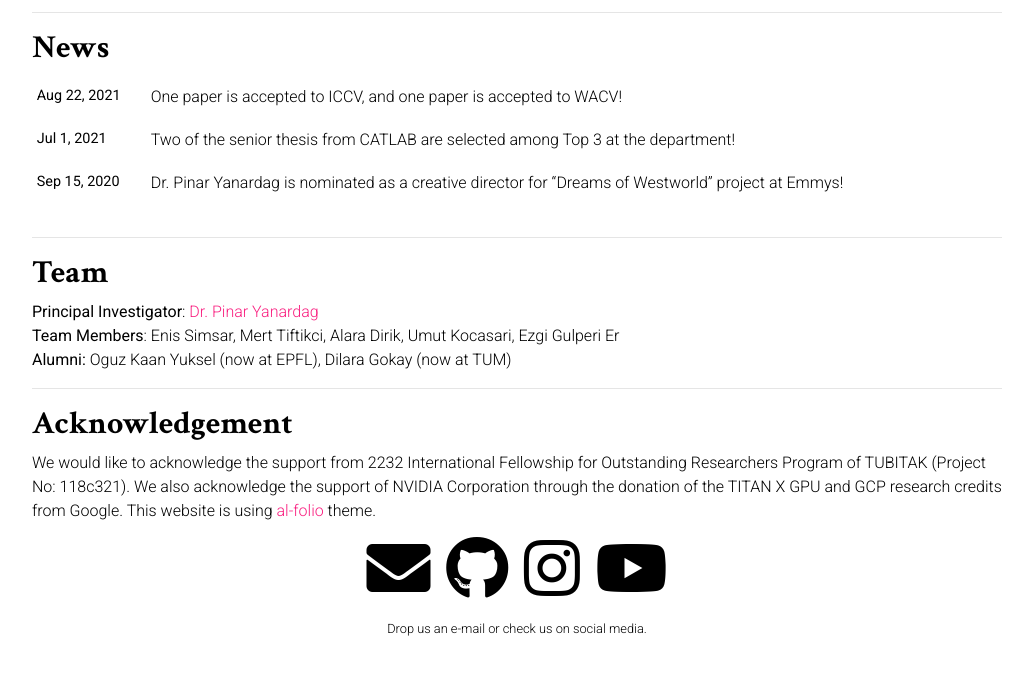
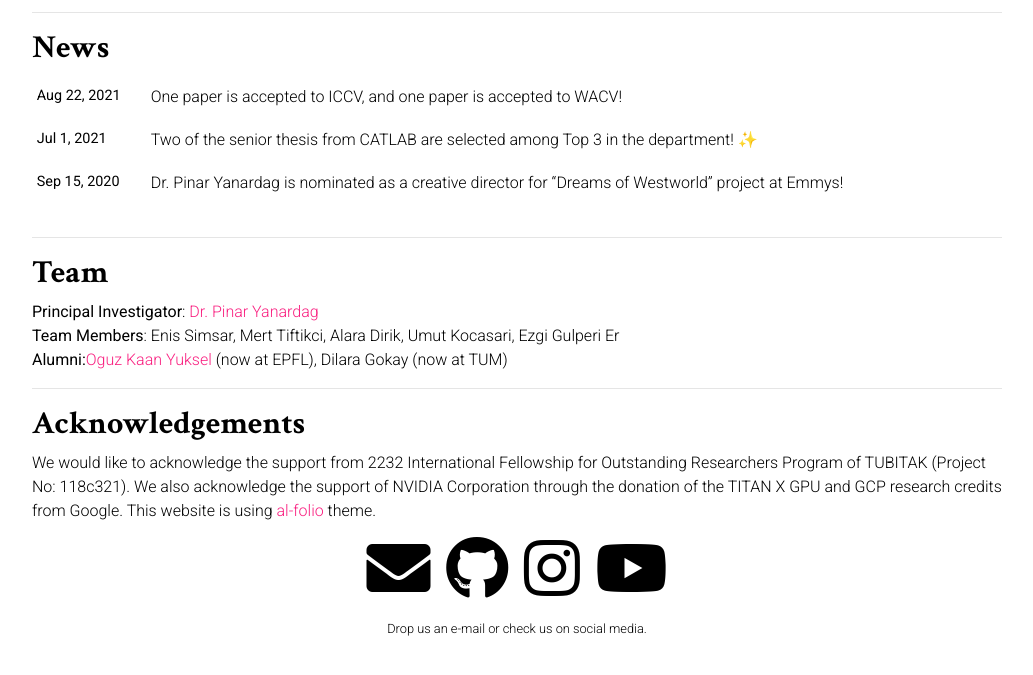
Before and after one commit to catlab-team/catlab-team.github.io, a Jekyll site: the page built from _pages/about.md, in a window 1280 px wide, cut to the strip 362-1071 px from the top of the page. Shown: the top 675 px of the strip, without its empty margins (123-1156 px from the left). Built offline with Jekyll 4.4.1, drawn with Linux system fonts in a browser that asks for light colours; nearby versions of some CDN libraries; emoji names are drawn with the system emoji font; comment, search, counter and statistics services are not loaded; a style sheet for code colours, icons or effects is not loaded.

Commit message:
update links

```diff
--- a/_bibliography/papers.bib
+++ b/_bibliography/papers.bib
@@ -38,7 +38,7 @@
 @article{graph2pix,
   abbr={AIM at ICCV},
   title={Graph2Pix: A Graph-Based Image to Image Translation Framework},
-  author={Dilara Gokay and Enis Simsar and Efehan Atici and Atif Emre Yilmaz and Alper Ahmetoglu and Pinar Yanardag},
+  author={Dilara Gokay* and Enis Simsar* and Efehan Atici and Atif Emre Yilmaz and Alper Ahmetoglu and Pinar Yanardag},
   abstract={In this paper, we propose a graph-based image-to-image translation framework for generating images. We use rich data collected from the popular creativity platform Artbreeder, where users interpolate multiple GAN-generated images to create artworks. This unique approach of creating new images leads to a tree-like structure where one can track historical data about the creation of a particular image. Inspired by this structure, we propose a novel graph-to-image translation model called Graph2Pix, which takes a graph and corresponding images as input and generates a single image as output. Our experiments show that Graph2Pix is able to outperform several image-to-image translation frameworks on benchmark metrics, including LPIPS (with a 25% improvement) and human perception studies (n=60), where users preferred the images generated by our method 81.5% of the time.},
   booktitle={Advances of Image Manipulation Workshop at ICCV},
   journal={Advances of Image Manipulation Workshop at ICCV},
--- a/_layouts/about.html
+++ b/_layouts/about.html
@@ -30,12 +30,12 @@ layout: default
 <hr>
 <h2 class="post-title" style="font-family: 'Crimson Text', serif;">Team</h2>
 
-<b>Principal Investigator</b>:  <a href="">Dr. Pinar Yanardag</a><br>
+<b>Principal Investigator</b>:  <a href="http://pinguar.org" target="_blank">Dr. Pinar Yanardag</a><br>
 <b>Team Members</b>: Enis Simsar, Mert Tiftikci, Alara Dirik, Umut Kocasari, Ezgi Gulperi Er<br>
-<b>Alumni:</b> Oguz Kaan Yuksel (now at EPFL), Dilara Gokay (now at TUM)
+<b>Alumni:</b><a href='https://okyksl.gitlab.io/' target="_blank">Oguz Kaan Yuksel</a> (now at EPFL), Dilara Gokay (now at TUM)
 
 <hr>
-<h2 class="post-title" style="font-family: 'Crimson Text', serif;">Acknowledgement</h2>
+<h2 class="post-title" style="font-family: 'Crimson Text', serif;">Acknowledgements</h2>
 We would like to acknowledge the support from 2232 International Fellowship for Outstanding Researchers Program of TUBITAK (Project No: 118c321). We also acknowledge the support of NVIDIA Corporation through the donation of the TITAN X GPU and GCP research credits from Google.  This website is using <a href="https://github.com/alshedivat/al-folio">al-folio</a> theme.
 
 
```
Also changed, not shown: _news/announcement_2.md (+1 -1 lines).
